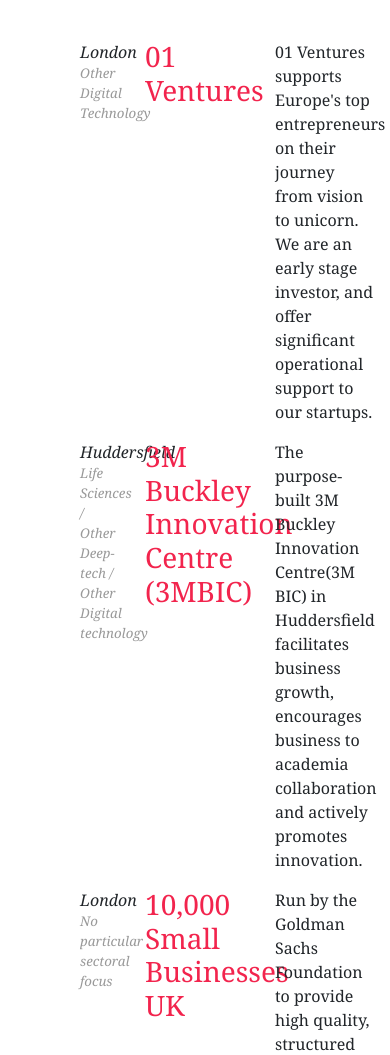
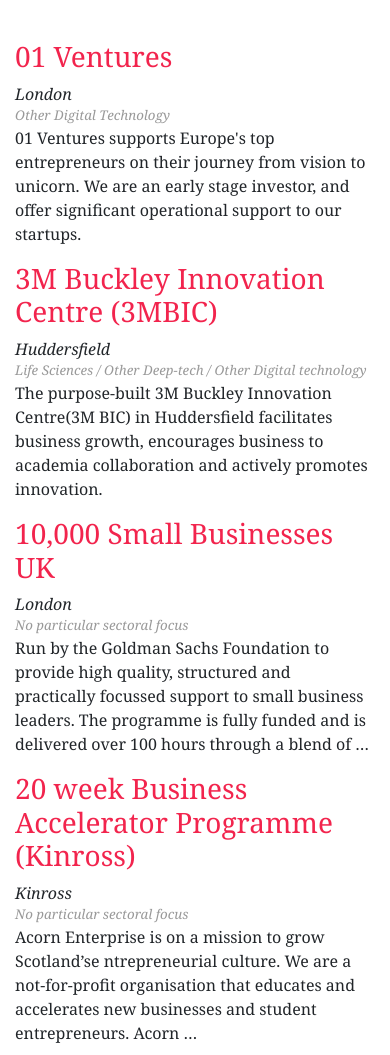
Before and after one commit to Poc275/SAIL, a plain HTML site: page index.html in a window 390 px wide. Shown: the part 183-1238 px from the top of the page. Drawn offline with nearby package versions, Linux system fonts and the light colour scheme.

Commit message:
Mobile layout tweaked

```diff
--- a/index.html
+++ b/index.html
@@ -36,70 +36,70 @@
         </div> -->
 
         <div class="row">
-            <div class="col-2 offset-2 side-info">
+            <div class="col-12 order-2 col-md-2 offset-md-2 order-md-1 side-info">
                 <p>London</p>
                 <p class="sector">Other Digital Technology</p>
             </div>
-            <div class="col-4">
+            <div class="col-12 order-1 col-md-4">
                 <h3><a href="#">01 Ventures</a></h3>
             </div>
-            <div class="col-4">
+            <div class="col-12 order-3 col-md-4">
                 <p>01 Ventures supports Europe's top entrepreneurs on their journey from vision to unicorn. We
                     are an early stage investor, and offer significant operational support to our startups.</p>
             </div>
         </div>
 
         <div class="row">
-            <div class="col-2 offset-2 side-info">
+            <div class="col-12 order-2 col-md-2 offset-md-2 order-md-1 side-info">
                 <p>Huddersfield</p>
                 <p class="sector">Life Sciences / Other Deep-tech / Other Digital technology</p>
             </div>
-            <div class="col-4">
+            <div class="col-12 order-1 col-md-4">
                 <h3><a href="#">3M Buckley Innovation Centre (3MBIC)</a></h3>
             </div>
-            <div class="col-4">
+            <div class="col-12 order-3 col-md-4">
                 <p>The purpose-built 3M Buckley Innovation Centre(3M BIC) in Huddersfield facilitates business growth,
                     encourages business to academia collaboration and actively promotes innovation.</p>
             </div>
         </div>
 
         <div class="row">
-            <div class="col-2 offset-2 side-info">
+            <div class="col-12 order-2 col-md-2 offset-md-2 order-md-1 side-info">
                 <p>London</p>
                 <p class="sector">No particular sectoral focus</p>
             </div>
-            <div class="col-4">
+            <div class="col-12 order-1 col-md-4">
                 <h3><a href="#">10,000 Small Businesses UK</a></h3>
             </div>
-            <div class="col-4">
+            <div class="col-12 order-3 col-md-4">
                 <p>Run by the Goldman Sachs Foundation to provide high quality, structured and practically focussed support to
                     small business leaders. The programme is fully funded and is delivered over 100 hours through a blend of &hellip;</p>
             </div>
         </div>
 
         <div class="row">
-            <div class="col-2 offset-2 side-info">
+            <div class="col-12 order-2 col-md-2 offset-md-2 order-md-1 side-info">
                 <p>Kinross</p>
                 <p class="sector">No particular sectoral focus</p>
             </div>
-            <div class="col-4">
+            <div class="col-12 order-1 col-md-4">
                 <h3><a href="#">20 week Business Accelerator Programme (Kinross)</a></h3>
             </div>
-            <div class="col-4">
+            <div class="col-12 order-3 col-md-4">
                 <p>Acorn Enterprise is on a mission to grow Scotland’se ntrepreneurial culture. We are a not-for-profit
                     organisation that educates and accelerates new businesses and student entrepreneurs. Acorn &hellip;</p>
             </div>
         </div>
 
         <div class="row">
-            <div class="col-2 offset-2 side-info">
+            <div class="col-12 order-2 col-md-2 offset-md-2 order-md-1 side-info">
                 <p>Dunfermline</p>
                 <p class="sector">No particular sectoral focus</p>
             </div>
-            <div class="col-4">
+            <div class="col-12 order-1 col-md-4">
                 <h3><a href="#">20 week Business Accelerator Programme (Rosyth Europarc)</a></h3>
             </div>
-            <div class="col-4">
+            <div class="col-12 order-3 col-md-4">
                 <p>Acorn Enterprise is on a mission to grow Scotland’se ntrepreneurial culture. We are a not-for-profit
                     organisation that educates and accelerates new businesses and student entrepreneurs. Acorn &hellip;</p>
             </div>
--- a/style.css
+++ b/style.css
@@ -27,18 +27,8 @@ a:hover {
     margin-top: 50px;
 }
 
-#sail-logo {
-    position: relative;
-    top: -20px;
-    right: -10px;
-}
-
 #title-row {
     margin-bottom: 50px;
-}
-
-#title-row h1 {
-    padding-left: 50px;
 }
 
 .side-info {
@@ -53,3 +43,15 @@ a:hover {
     color: #999999;
     font-size: smaller;
 }
+
+@media only screen and (min-width: 768px) {
+    #sail-logo {
+        position: relative;
+        top: -20px;
+        right: -10px;
+    }
+
+    #title-row h1 {
+        padding-left: 50px;
+    }
+}
```
